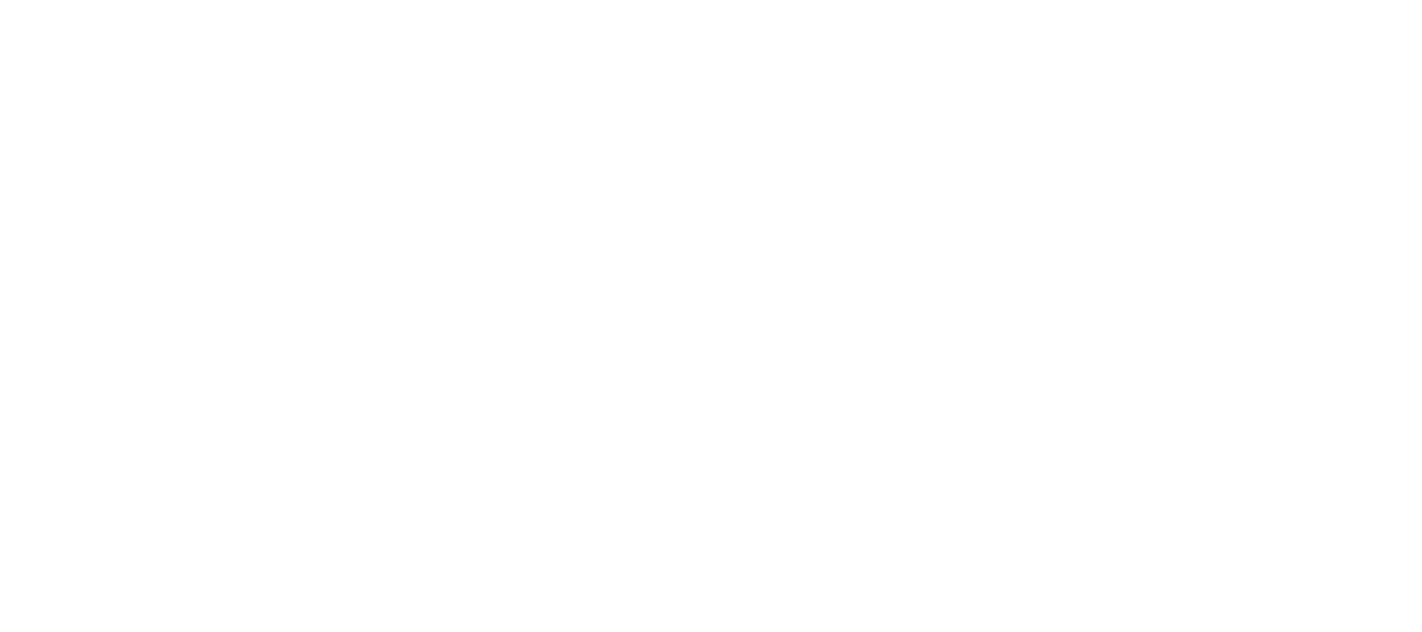
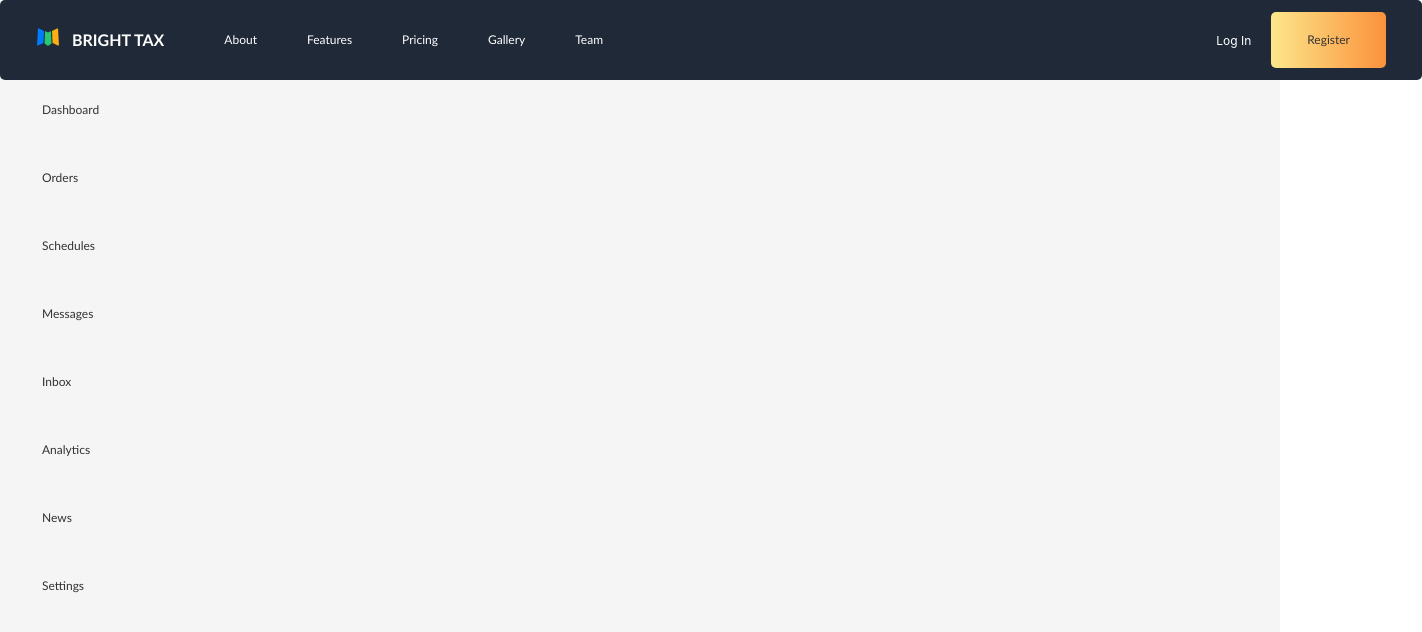
Before and after one commit to guisetech/mf-components-common, a React (Create React App) app: page / in a window 1280 px wide. Shown: the top 632 px of the page, 1422 px wide, since content can reach past the window. Built offline with nearby package versions, Linux system fonts and the light colour scheme.

Commit message:
grid and layout added

```diff
--- a/src/App.tsx
+++ b/src/App.tsx
@@ -1,9 +1,13 @@
+import AppLayout from "./layout/layout/AppLayout";
+import {createBrowserHistory} from "history";
+
+const history = createBrowserHistory();
 
 
 const App = () => {
-     return (
-         <div></div>
-     );
+    return (
+        <AppLayout history={history}></AppLayout>
+    );
 };
 
-export  default App;
+export default App;
--- a/src/components/Navbar/NavbarItem.tsx
+++ b/src/components/Navbar/NavbarItem.tsx
@@ -2,6 +2,7 @@ import React from 'react'
 //import {Link} from 'react-router-dom'
 import Button from "../Common/Button";
 import '../../styles/sidebar.css'
+import {Link} from "react-router-dom";
 
 const NavbarItem = () => {
     const item = [
@@ -25,9 +26,9 @@ const NavbarItem = () => {
             {
                 item.map((value, index) => {
                     return (
-                        <a key={index}
+                        <Link key={index}
                            // style={activeIndex === index ? activeStyle : defaultStyle}
-                              href={`/${value}`}><Button children={value}/></a>
+                              to={`/${value}`}><Button children={value}/></Link>
                     )
                 })
             }
--- a/src/components/SideBar/SidebarItem.tsx
+++ b/src/components/SideBar/SidebarItem.tsx
@@ -1,6 +1,6 @@
 import React from "react";
 import Button from "../Common/Button";
-//import {Link} from "react-router-dom";
+import {Link} from "react-router-dom";
 
 export interface SidebarItemProps {
     label: string;
@@ -16,8 +16,8 @@ export const SidebarItem = ({
                             }: SidebarItemProps): JSX.Element => {
 
     return (
-        <a
-            href={`/${label}`}
+        <Link
+            to={`/${label}`}
             className={`sidebar-item   ${className}`}
         >
             <div className="icon">
@@ -26,6 +26,6 @@ export const SidebarItem = ({
                 className={`text ${textClassName}`}>
                 <Button children={label} />
             </div>
-        </a>
+        </Link>
     );
 };
--- /dev/null
+++ b/src/layout/grid.tsx
@@ -0,0 +1,48 @@
+import React from 'react';
+import { Row as AntRow, Col as AntCol } from 'antd';
+import { ComponentBaseProps } from '../interfaces/ComponentBaseProps';
+
+export interface RowProps extends React.HTMLAttributes<HTMLDivElement>, ComponentBaseProps {
+    gutter?: Gutter | [Gutter, Gutter];
+    align?: (typeof RowAligns)[number];
+    justify?: (typeof RowJustify)[number];
+    wrap?: boolean;
+}
+
+export interface ColProps extends React.HTMLAttributes<HTMLDivElement>, ComponentBaseProps {
+    flex?: FlexType;
+    span?: ColSpanType;
+    order?: ColSpanType;
+    offset?: ColSpanType;
+    push?: ColSpanType;
+    pull?: ColSpanType;
+    xs?: ColSpanType | ColSize;
+    sm?: ColSpanType | ColSize;
+    md?: ColSpanType | ColSize;
+    lg?: ColSpanType | ColSize;
+    xl?: ColSpanType | ColSize;
+    xxl?: ColSpanType | ColSize;
+}
+
+export const Row = (props: RowProps) => {
+    return <AntRow {...props}></AntRow>;
+};
+
+export const Col = (props: ColProps) => {
+    return <AntCol {...props}></AntCol>;
+};
+
+declare const RowAligns: ['top', 'middle', 'bottom', 'stretch'];
+declare const RowJustify: ['start', 'end', 'center', 'space-around', 'space-between'];
+declare type ColSpanType = number | string;
+declare type FlexType = number | 'none' | 'auto' | string;
+declare type Breakpoint = 'xxl' | 'xl' | 'lg' | 'md' | 'sm' | 'xs';
+declare type Gutter = number | Partial<Record<Breakpoint, number>>;
+interface ColSize {
+    flex?: FlexType;
+    span?: ColSpanType;
+    order?: ColSpanType;
+    offset?: ColSpanType;
+    push?: ColSpanType;
+    pull?: ColSpanType;
+}
--- a/src/layout/layout/AppLayout.tsx
+++ b/src/layout/layout/AppLayout.tsx
@@ -4,6 +4,7 @@ import Navbar from "../../components/Navbar/Navbar";
 import SideBar from "../../components/SideBar/SideBar";
 import {Layout, LayoutProps, Content} from "./Layout";
 import * as H from "history";
+import {Col, Row} from "../grid";
 
 export interface AppLayoutProps extends LayoutProps {
     content?: React.ReactNode;
@@ -15,16 +16,21 @@ const AppLayout = (props: AppLayoutProps) => {
     const {content, history, ...layoutProps} = {...props};
 
     return (
-        <Router location={""} navigator={history} >
+        <Router location={""} navigator={history}>
             <Layout>
                 <Navbar/>
                 <Layout {...layoutProps} >
-                    <SideBar/>
-                    <Content>
-                        {props.content}
-                    </Content>
+                    <Row>
+                        <Col span={6}>
+                            <SideBar/>
+                        </Col>
+                        <Col span={18} flex={"auto"} style={{display:"flex",justifyContent:"center",alignItems:"center"}}>
+                            <Content>
+                                {props.content}
+                            </Content>
+                        </Col>
+                    </Row>
                 </Layout>
-
             </Layout>
         </Router>
     )
--- a/src/styles/sidebar.css
+++ b/src/styles/sidebar.css
@@ -45,7 +45,7 @@
 }
 
 .navbar-container {
-    width: 1320px;
+    width: 1422px;
     height: 80px;
     padding-left: 36px;
     padding-right: 36px;
```
